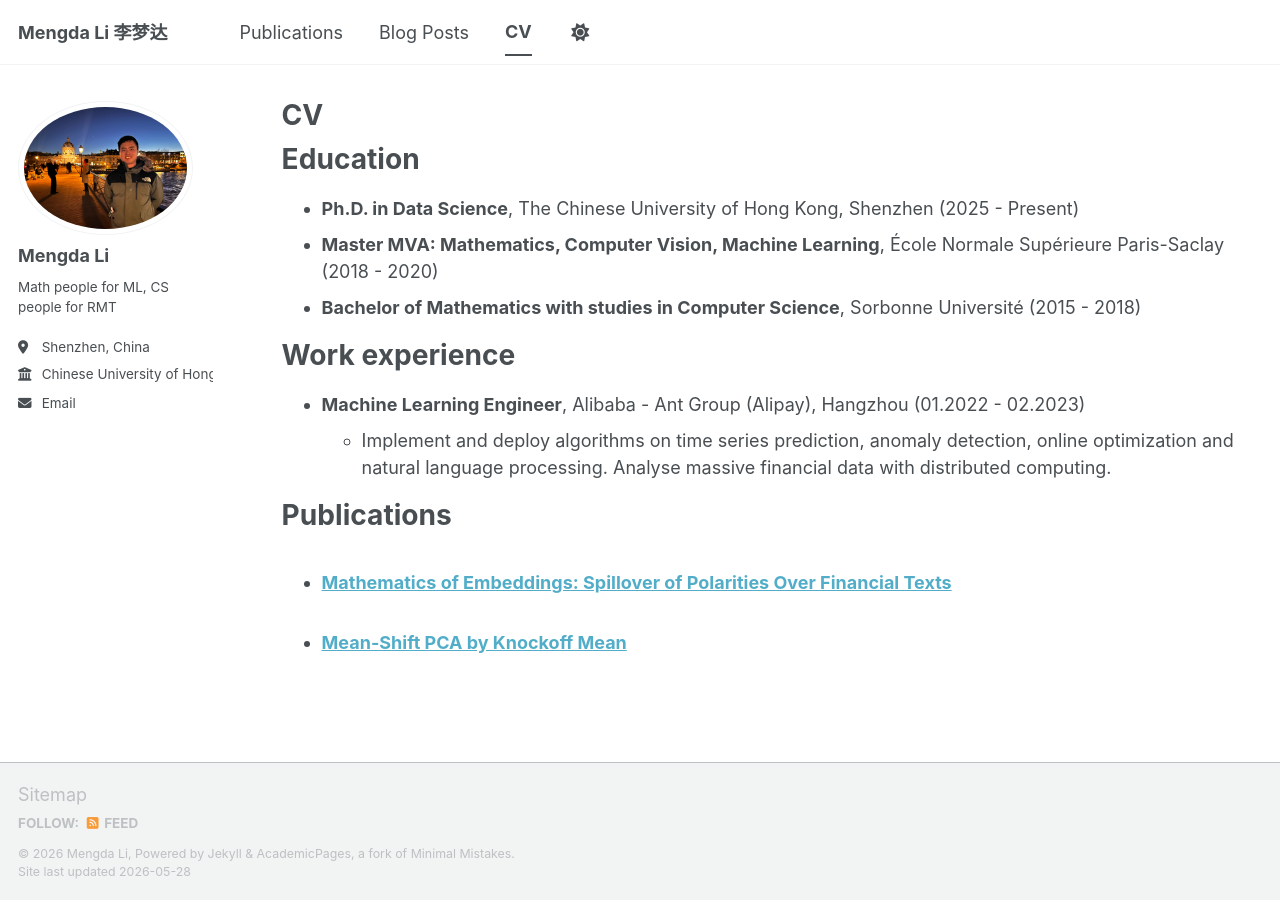
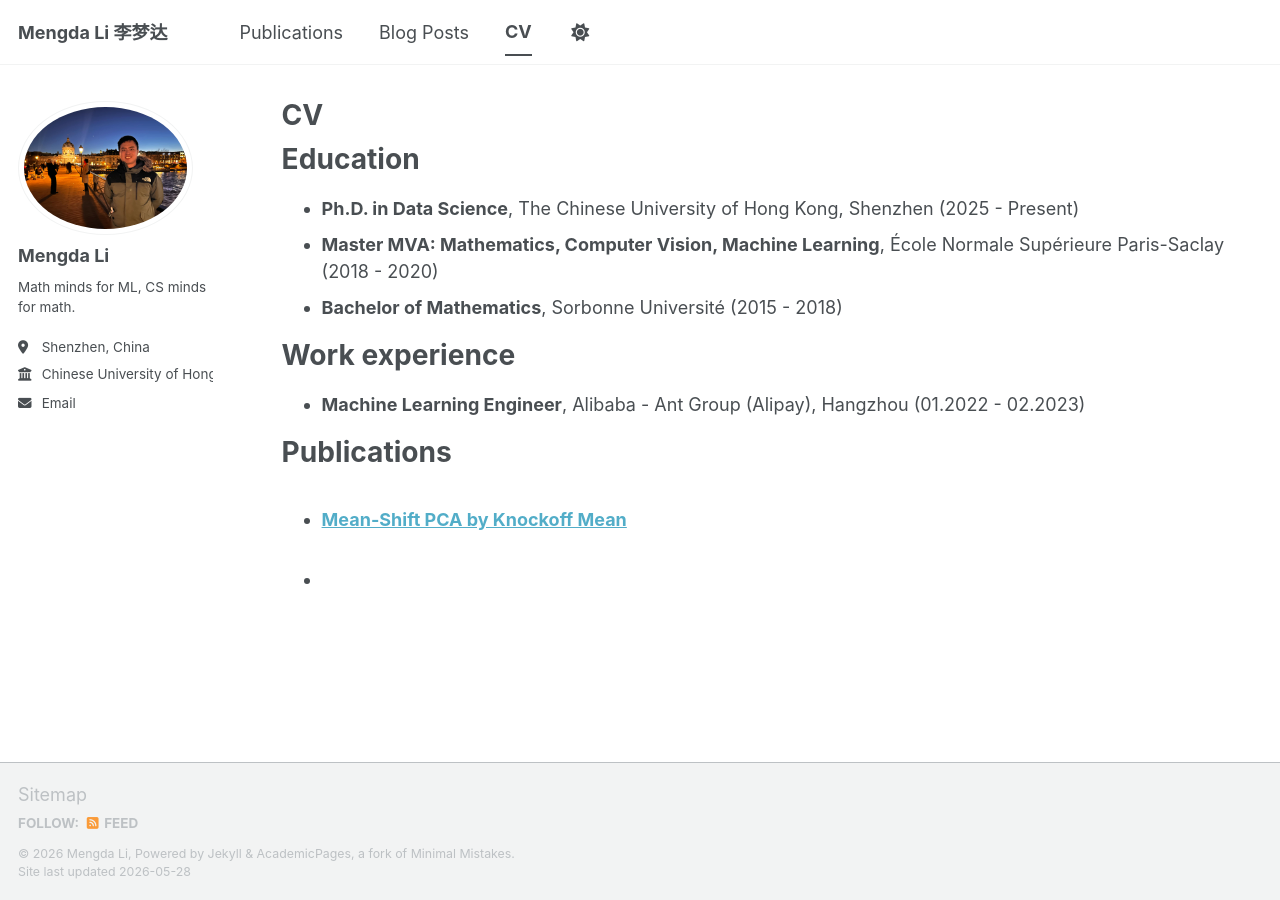
Before and after one commit to Mengda-Li/mengda-li.github.io, a Jekyll site: the page built from _pages/cv.md, in a window 1280 px wide. Built offline with Jekyll 4.4.1, drawn with Linux system fonts in a browser that asks for light colours; a script bundle is joined from its source files by our own code; library files that are not in the unit come from our copies.

Commit message:
modify pub

```diff
--- a/_config.yml
+++ b/_config.yml
@@ -26,7 +26,7 @@
   avatar           : "my_photo_at_seine.jpeg"
   name             : "Mengda Li"
   pronouns         : # example: "she/her"
-  bio              : "Math people for ML, CS people for RMT"
+  bio              : "Math minds for ML, CS minds for math."
   location         : "Shenzhen, China"
   employer         : "Chinese University of Hong Kong, Shenzhen"
   uri              : # URL
--- a/_pages/cv.md
+++ b/_pages/cv.md
@@ -13,15 +13,14 @@
 ======
 * **Ph.D. in Data Science**, The Chinese University of Hong Kong, Shenzhen (2025 - Present)
 * **Master MVA: Mathematics, Computer Vision, Machine Learning**, École Normale Supérieure Paris-Saclay (2018 - 2020)
-* **Bachelor of Mathematics with studies in Computer Science**, Sorbonne Université (2015 - 2018)
+* **Bachelor of Mathematics**, Sorbonne Université (2015 - 2018)
 
 Work experience
 ======
 * **Machine Learning Engineer**, Alibaba - Ant Group (Alipay), Hangzhou (01.2022 - 02.2023)
-  * Implement and deploy algorithms on time series prediction, anomaly detection, online optimization and natural language processing. Analyse massive financial data with distributed computing.
 
 Publications
 ======
-  <ul>{% for post in site.publications %}
+  <ul>{% for post in site.publications reversed %}
     {% include archive-single-cv.html %}
   {% endfor %}</ul>
```
Also changed, not shown: _publications/2024-01-01-embeddings.md (+2 -3 lines), _publications/2026-06-01-pca.md (+0 -1 lines).
